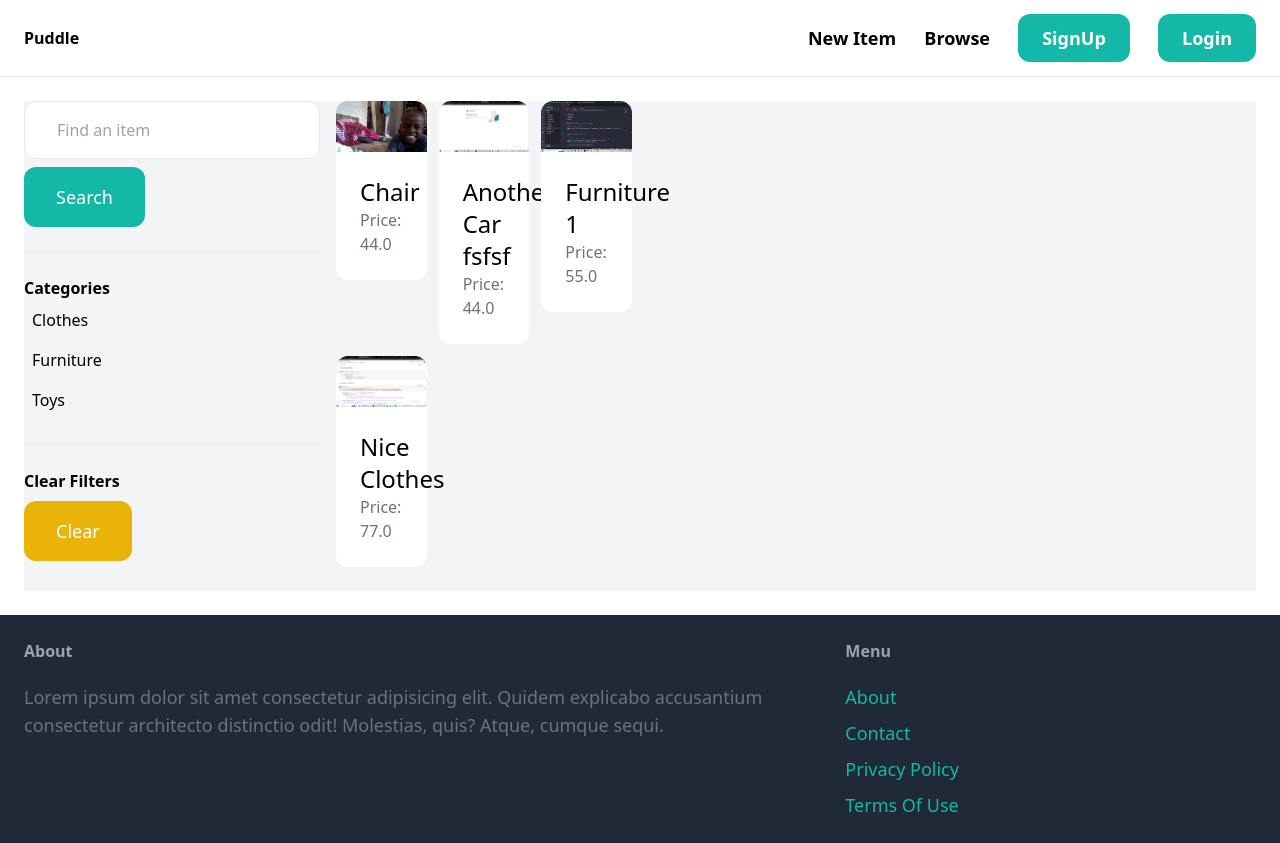
After one commit to Eugenee96/gen, a Django app: page /items/ in a window 1280 px wide. The commit adds this page. Run offline with Django 4.2, Linux system fonts and the light colour scheme; data comes from the database, SQL or seed files in the repository; both versions use the stored data as it was after the commit; some libraries are stand-ins or nearby versions.

Commit message:
feat: search implemented

```diff
--- a/puddle/core/templates/core/base.html
+++ b/puddle/core/templates/core/base.html
@@ -12,7 +12,7 @@
         <a href="/" class="text-l font-semibold">Puddle</a>
         <div class="space-x-6">
             <a href="{% url 'item:new' %}" class="text-lg font-semibold hover-gray-500">New Item</a>
-            <a href="#" class="text-lg font-semibold hover-gray-500">Browse</a>
+            <a href="{% url 'item:items' %}" class="text-lg font-semibold hover-gray-500">Browse</a>
 
             {% if request.user.is_authenticated %}
                 <a href="#" class="px-6 py-3 text-lg font-semibold bg-teal-500 text-white rounded-xl hover:bg-teal-700">Inbox</a>
--- /dev/null
+++ b/puddle/item/templates/item/items.html
@@ -0,0 +1,53 @@
+{% extends 'core/base.html' %}
+
+{% block title %}Items{% endblock %}
+
+{% block content %}
+    <div class="pb-6 grid grid-cols-4 gap-4 bg-gray-100">
+        <div class="cols-span-1">
+            <form action="{% url 'item:items' %}" method="GET">
+                <input type="text" name="query" class="w-full py-4 px-8
+                 border rounded-xl" value="{{ query }}" placeholder="Find an item">
+                 <button class="mt-2 py-4 px-8 text-lg bg-teal-500 text-white rounded-xl">Search</button>
+            </form>
+
+            <hr class="my-6">
+
+            <p class="font-semibold">Categories</p>
+            <ul>
+                {% for category in categories %}
+                    <li class="py-2 px-2 rounded-xl {% if category.id == category_id %} bg-gray-200{% endif %}">
+                        <a href="{% url 'item:items' %}?query={{ query }}&category={{ category.id }}">
+                            {{ category.name }}
+                        </a>
+                    </li>
+                {% endfor %}
+            </ul>
+
+            <hr class="my-6">
+
+            <p class="font-semibold">Clear Filters</p>
+            <ul><li><a href="{% url 'item:items' %}" class="mt-2 py-4 px-8 inline-block bg-yellow-500 text-lg rounded-xl text-white">Clear</a></li></ul>
+
+
+
+        </div>
+        <div class="cols-span-3">
+            <div class="grid grid-cols-3 gap-3">
+                {% for item in items %}
+                    <div>
+                        <a href="{% url 'item:detail' item.id %}">
+                            <div>
+                                <img src="{{ item.image.url }}" alt="" class="rounded-t-xl">
+                            </div>
+                            <div class="p-6 bg-white rounded-b-xl">
+                                <h2 class="text-2xl">{{ item.name }}</h2>
+                                <p class="text-gray-500">Price: {{ item.price }}</p>
+                            </div>
+                        </a>
+                    </div>
+                {% endfor %}
+            </div>
+        </div>
+    </div>
+{% endblock %}
--- a/puddle/item/urls.py
+++ b/puddle/item/urls.py
@@ -4,6 +4,7 @@ from . import views
 app_name = 'item'
 
 urlpatterns = [
+    path('', views.items, name='items'),
     path('new/', views.new, name='new'),
     path('<int:pk>/', views.detail, name='detail'),
     path('<int:pk>/delete/', views.delete, name='delete'),
--- a/puddle/item/views.py
+++ b/puddle/item/views.py
@@ -1,7 +1,29 @@
 from django.shortcuts import render, get_object_or_404, redirect
 from django.contrib.auth.decorators import login_required
-from .models import Item
+from django.db.models import Q
+from .models import Item, Category
 from .forms import NewItemForm, EditItemForm
+
+
+def items(request):
+    query = request.GET.get('query', '')
+    category_id = request.GET.get('category', 0)
+    items = Item.objects.filter(is_sold=False)
+    categories = Category.objects.all()
+
+    if category_id:
+        items = Item.objects.filter(category_id=category_id)
+
+    if query:
+        items = Item.objects.filter(Q(name__icontains=query) | Q(description__icontains=query))
+
+    return render(request, 'item/items.html', {
+        'items':items,
+        'query': query,
+        'categories': categories,
+        'category_id': int(category_id)
+    })
+
 
 def detail(request, pk):
     item = get_object_or_404(Item, pk=pk)
@@ -28,6 +50,9 @@ def new(request):
         'form': form,
         'title': 'New Item'
     })
+
+
+
 @login_required
 def edit(request, pk):
     item = get_object_or_404(Item, pk=pk, created_by=request.user)
@@ -45,6 +70,8 @@ def edit(request, pk):
         'title': 'Edit Item'
     })
 
+
+
 @login_required
 def delete(request, pk):
     item = get_object_or_404(Item, pk=pk, created_by=request.user)
```
Also changed, not shown: puddle/db.sqlite3, puddle/media/item_images/2023-03-08_1.png (added), puddle/media/item_images/2023-04-25_1.png (added).
